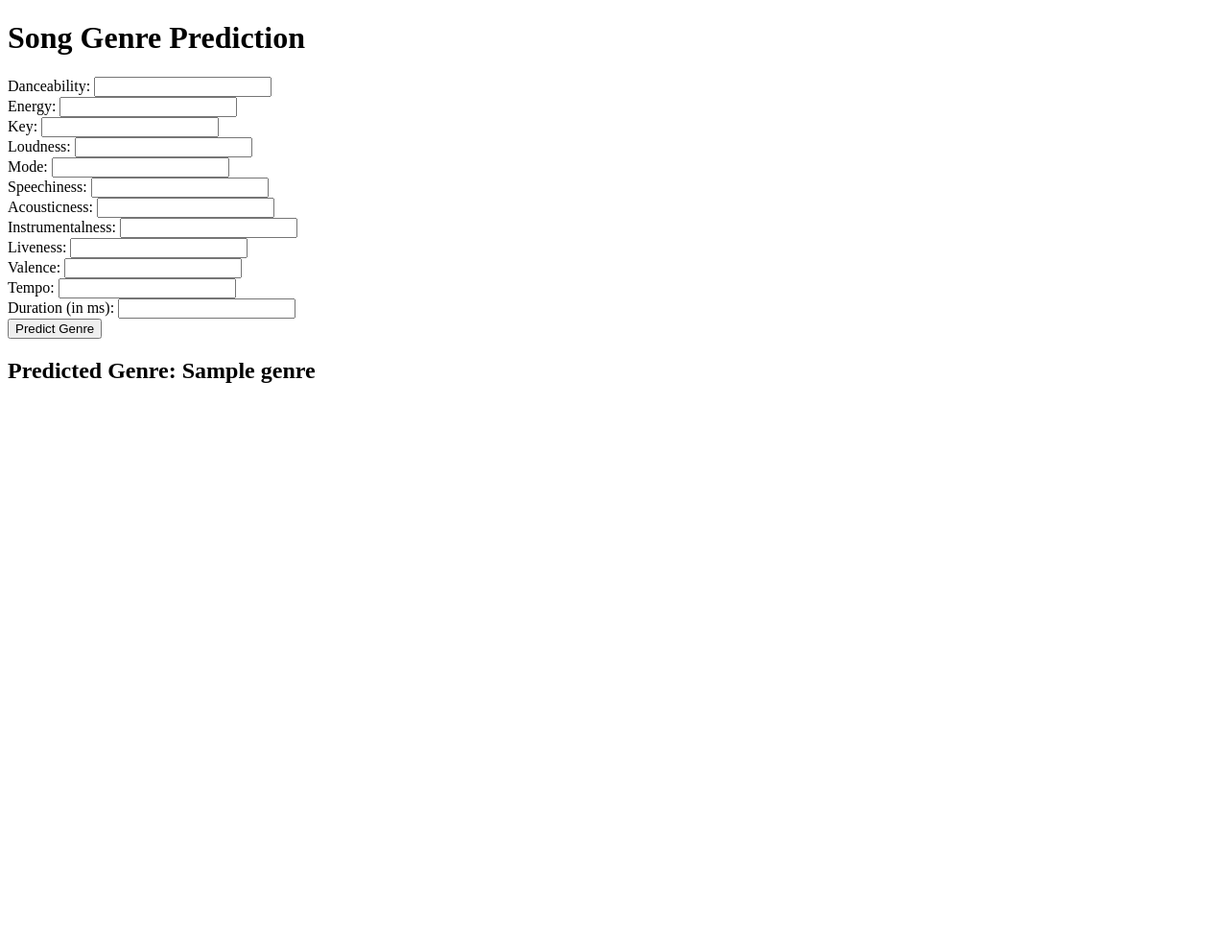
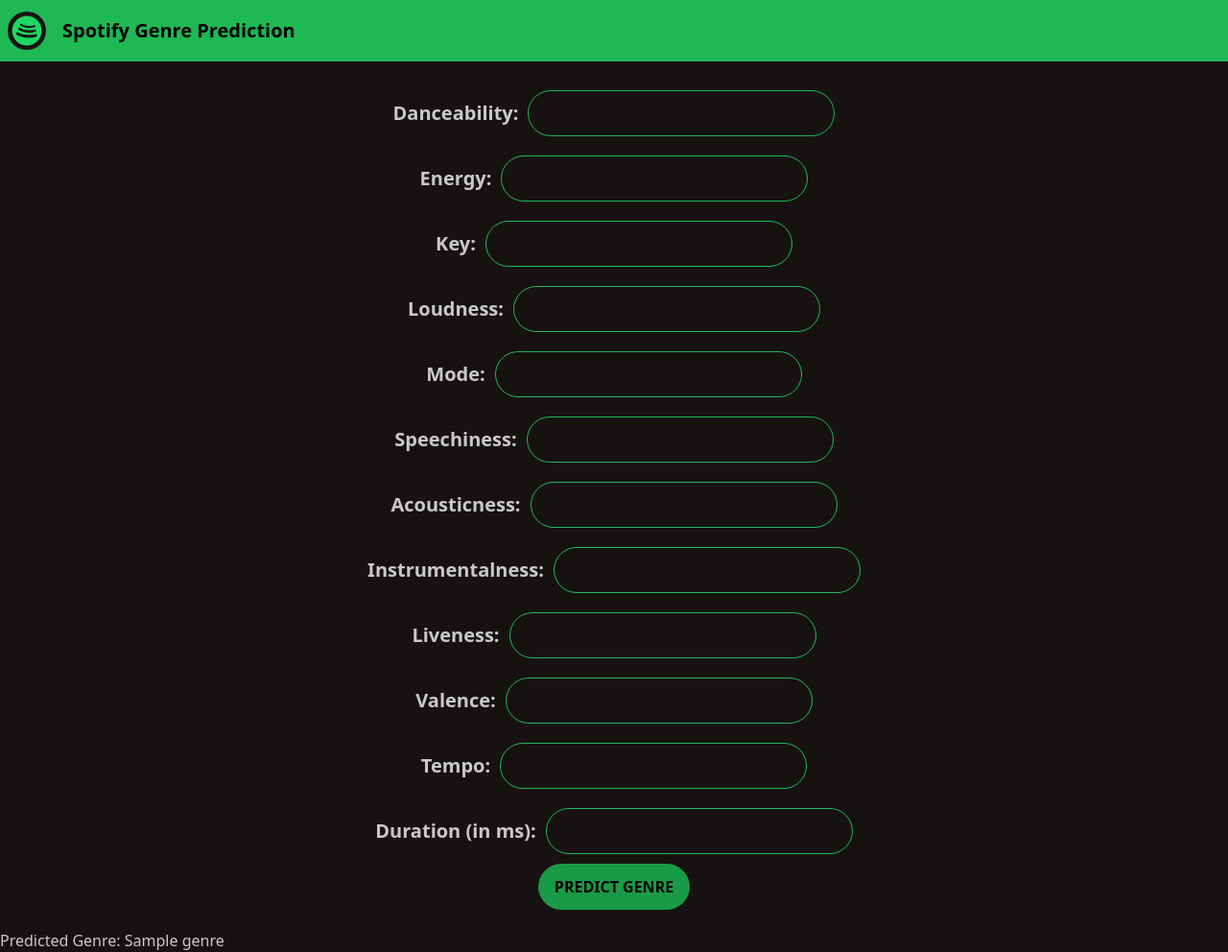
Before and after one commit to CaptAlpha/Spotiify-Genre-Prediction, a Flask app: template spotify_flask/templates/index.html in a window 1280 px wide. Shown: the whole page at 96% size. Before the commit the page ends 399 px from the top, so only its background shows below. Run offline with Flask 3, Linux system fonts and the light colour scheme; the template is opened without the code that fills it: most values are stand-ins (such as "Sample title", 1, 10 or a date in 2020); some libraries are stand-ins or nearby versions.

Commit message:
Added CSS

```diff
--- a/spotify_flask/static/styles.css
+++ b/spotify_flask/static/styles.css
@@ -1,9 +1,53 @@
-body{
+.logo {
+    width: 40px;
+    height: 40px;
+    border-radius: 50%;
+  }
+
+  .logofav {
+    border-radius: 50%;
+  }
+
+  .buttonClass:hover {
     background-color: #1DB954;
-    font-family: 'Roboto', sans-serif;
+    color: white;
+  }
+
+  .form-class {
+    margin-top: 20px;
+    margin-bottom: 20px;
+    display: flex;
+    flex-direction: column;
+    justify-content: center;
+    align-items: center;
+    width: 100%;
+
+  }
+
+  .container {
+    display: flex;
+    flex-direction: row;
+    justify-content: center;
+    align-items: center;
+    margin-top: 10px;
+    margin-bottom: 10px;
+    margin-right: 10px;
+    width: 100%;
+  }
+
+  .labels {
+    margin-right: 10px;
+    margin-left: 10px;
+    font-size: 20px;
+    font-weight: bold;
+  }
+
+  .btn{
     font-size: 16px;
-    color: #FFFFFF;
-    margin: 0;
-    padding: 0;
-    text-align: center;
-}
+    font-weight: bold;
+  }
+
+  .input{
+    font-size: 20px;
+    font-weight: bold;
+  }
--- a/spotify_flask/templates/index.html
+++ b/spotify_flask/templates/index.html
@@ -1,48 +1,81 @@
 <!DOCTYPE html>
-<html>
+<html  data-theme="forest">
 <head>
   <title>Song Genre Prediction</title>
+
+<link href="https://cdn.jsdelivr.net/npm/daisyui@3.1.6/dist/full.css" rel="stylesheet" type="text/css" />
+<script src="https://cdn.tailwindcss.com"></script>
+<link rel="stylesheet" href="static/styles.css">
+<link rel="shortcut icon" href="static/spotify.png" class="logofav" type="image/x-icon">
+
 </head>
 <body>
-  <h1>Song Genre Prediction</h1>
-  <form id="genre-form" method="POST">
-    <label for="danceability">Danceability:</label>
-    <input type="number" step="0.01" id="danceability" name="danceability"><br>
+    <div class="navbar bg-primary text-primary-content">
+        <img src="static/spotify.png" class="logo" alt="">
+        <a class="btn btn-ghost normal-case text-xl">Spotify Genre Prediction</a>
+      </div>
+  <form id="genre-form" class = "form-class" method="POST">
+    <div class="container">
+        <label class="labels" for="danceability">Danceability:</label>
+    <input class="input input-bordered input-primary w-full max-w-xs" type="number" step="0.01" id="danceability" name="danceability"><br>
 
-    <label for="energy">Energy:</label>
-    <input type="number" step="0.01" id="energy" name="energy"><br>
+    </div>
+    <div class="container">
+        <label class="labels" for="energy">Energy:</label>
+    <input class="input input-bordered input-primary w-full max-w-xs" type="number" step="0.01" id="energy" name="energy"><br>
 
-    <label for="key">Key:</label>
-    <input type="number" id="key" name="key"><br>
+    </div>
+    <div class="container">
+        <label class="labels" for="key">Key:</label>
+    <input class="input input-bordered input-primary w-full max-w-xs" type="number" id="key" name="key"><br>
 
-    <label for="loudness">Loudness:</label>
-    <input type="number" step="0.01" id="loudness" name="loudness"><br>
+    </div>
+    <div class="container">
+        <label class="labels" for="loudness">Loudness:</label>
+    <input class="input input-bordered input-primary w-full max-w-xs" type="number" step="0.01" id="loudness" name="loudness"><br>
 
-    <label for="mode">Mode:</label>
-    <input type="number" id="mode" name="mode"><br>
+    </div>
+    <div class="container">
+        <label class="labels" for="mode">Mode:</label>
+    <input class="input input-bordered input-primary w-full max-w-xs" type="number" id="mode" name="mode"><br>
 
-    <label for="speechiness">Speechiness:</label>
-    <input type="number" step="0.01" id="speechiness" name="speechiness"><br>
+    </div>
+    <div class="container">
+        <label class="labels" for="speechiness">Speechiness:</label>
+    <input class="input input-bordered input-primary w-full max-w-xs" type="number" step="0.01" id="speechiness" name="speechiness"><br>
 
-    <label for="acousticness">Acousticness:</label>
-    <input type="number" step="0.01" id="acousticness" name="acousticness"><br>
+    </div>
+    <div class="container">
+        <label class="labels" for="acousticness">Acousticness:</label>
+    <input class="input input-bordered input-primary w-full max-w-xs" type="number" step="0.01" id="acousticness" name="acousticness"><br>
 
-    <label for="instrumentalness">Instrumentalness:</label>
-    <input type="number" step="0.01" id="instrumentalness" name="instrumentalness"><br>
+    </div>
+    <div class="container">
+        <label class="labels" for="instrumentalness">Instrumentalness:</label>
+    <input class="input input-bordered input-primary w-full max-w-xs" type="number" step="0.01" id="instrumentalness" name="instrumentalness"><br>
 
-    <label for="liveness">Liveness:</label>
-    <input type="number" step="0.01" id="liveness" name="liveness"><br>
+    </div>
+    <div class="container">
+        <label class="labels" for="liveness">Liveness:</label>
+    <input class="input input-bordered input-primary w-full max-w-xs" type="number" step="0.01" id="liveness" name="liveness"><br>
 
-    <label for="valence">Valence:</label>
-    <input type="number" step="0.01" id="valence" name="valence"><br>
+    </div>
+    <div class="container">
+        <label class="labels" for="valence">Valence:</label>
+    <input class="input input-bordered input-primary w-full max-w-xs" type="number" step="0.01" id="valence" name="valence"><br>
 
-    <label for="tempo">Tempo:</label>
-    <input type="number" step="0.01" id="tempo" name="tempo"><br>
+    </div>
+    <div class="container">
+        <label class="labels" for="tempo">Tempo:</label>
+    <input class="input input-bordered input-primary w-full max-w-xs" type="number" step="0.01" id="tempo" name="tempo"><br>
 
-    <label for="duration_ms">Duration (in ms):</label>
-    <input type="number" id="duration_ms" name="duration_ms"><br>
+    </div>
+    <div class="container">
+        <label class="labels" for="duration_ms">Duration (in ms):</label>
+    <input class="input input-bordered input-primary w-full max-w-xs" type="number" id="duration_ms" name="duration_ms"><br>
 
-    <input type="submit" value="Predict Genre">
+    </div>
+    <input type="submit" class="btn  btn-active buttonClass btn-primary" value="Predict Genre">
   </form>
 
   <h2>Predicted Genre: <span id="predicted-genre">{{ genre }}</span></h2>
```
Also changed, not shown: spotify_flask/static/spotify.png (added).
